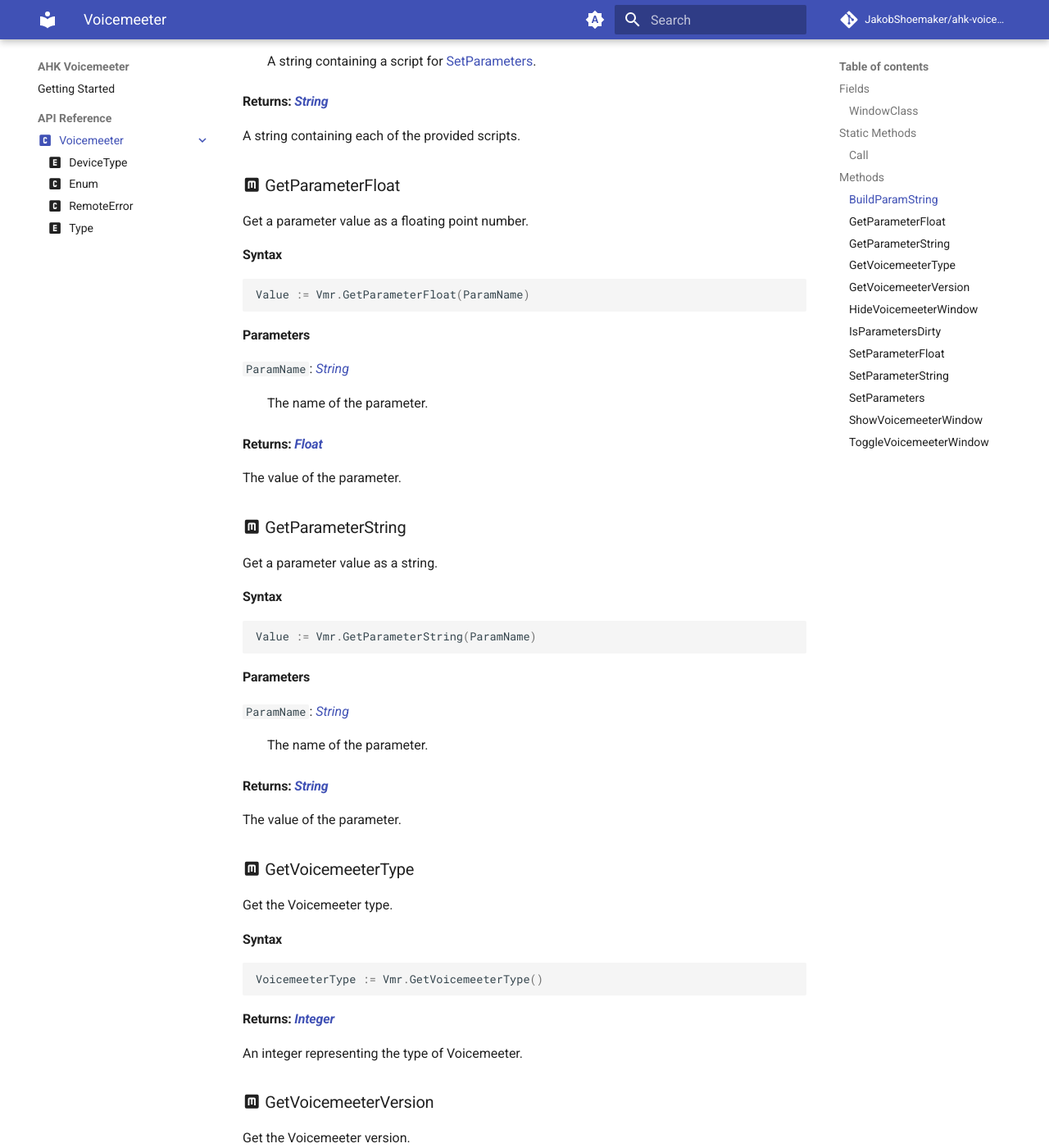
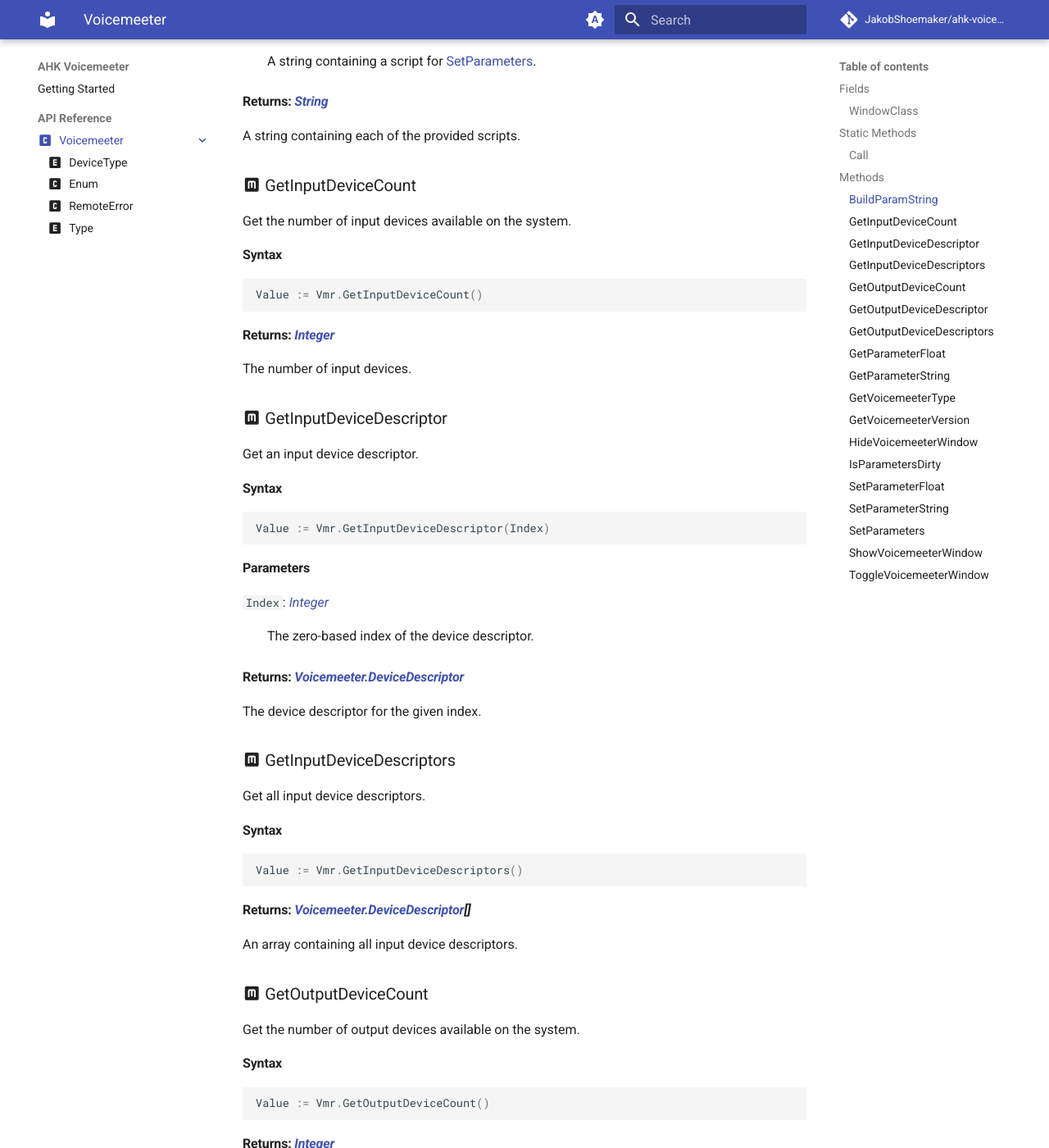
Before and after one commit to JakobShoemaker/ahk-voicemeeter, an MkDocs documentation site: the page built from docs/api-reference/voicemeeter/index.md, in a window 1280 px wide and 1400 px high, scrolled down 1100 px. Shown: the whole window at 82% size. Built offline with MkDocs 1.6.1 and Material for MkDocs 9.7.7, drawn with Linux system fonts in a browser that asks for light colours; comment, search, counter and statistics services are not loaded; some of the changed text lies outside the part shown.

Commit message:
feat: add device enumeration methods

````diff
--- a/docs/api-reference/voicemeeter/index.md
+++ b/docs/api-reference/voicemeeter/index.md
@@ -51,6 +51,102 @@ ParamString := Vmr.BuildParamString(Value1 [, Value2, ..., ValueN])
 #### Returns: *[String](https://www.autohotkey.com/docs/v2/Concepts.htm#strings)*
 
 A string containing each of the provided scripts.
+
+### :material-alpha-m-box: GetInputDeviceCount
+
+Get the number of input devices available on the system.
+
+#### Syntax
+
+```autohotkey
+Value := Vmr.GetInputDeviceCount()
+```
+
+#### Returns: *[Integer](https://www.autohotkey.com/docs/v2/Concepts.htm#numbers)*
+
+The number of input devices.
+
+### :material-alpha-m-box: GetInputDeviceDescriptor
+
+Get an input device descriptor.
+
+#### Syntax
+
+```autohotkey
+Value := Vmr.GetInputDeviceDescriptor(Index)
+```
+
+#### Parameters
+
+`Index`: *[Integer](https://www.autohotkey.com/docs/v2/Concepts.htm#numbers)*
+
+:   The zero-based index of the device descriptor.
+
+#### Returns: *[Voicemeeter.DeviceDescriptor](./device-descriptor.md)*
+
+The device descriptor for the given index.
+
+### :material-alpha-m-box: GetInputDeviceDescriptors
+
+Get all input device descriptors.
+
+#### Syntax
+
+```autohotkey
+Value := Vmr.GetInputDeviceDescriptors()
+```
+
+#### Returns: *[Voicemeeter.DeviceDescriptor](./device-descriptor.md)\[\]*
+
+An array containing all input device descriptors.
+
+### :material-alpha-m-box: GetOutputDeviceCount
+
+Get the number of output devices available on the system.
+
+#### Syntax
+
+```autohotkey
+Value := Vmr.GetOutputDeviceCount()
+```
+
+#### Returns: *[Integer](https://www.autohotkey.com/docs/v2/Concepts.htm#numbers)*
+
+The number of output devices.
+
+### :material-alpha-m-box: GetOutputDeviceDescriptor
+
+Get an output device descriptor.
+
+#### Syntax
+
+```autohotkey
+Value := Vmr.GetOutputDeviceDescriptor(Index)
+```
+
+#### Parameters
+
+`Index`: *[Integer](https://www.autohotkey.com/docs/v2/Concepts.htm#numbers)*
+
+:   The zero-based index of the device descriptor.
+
+#### Returns: *[Voicemeeter.DeviceDescriptor](./device-descriptor.md)*
+
+The device descriptor for the given index.
+
+### :material-alpha-m-box: GetOutputDeviceDescriptors
+
+Get all output device descriptors.
+
+#### Syntax
+
+```autohotkey
+Value := Vmr.GetOutputDeviceDescriptors()
+```
+
+#### Returns: *[Voicemeeter.DeviceDescriptor](./device-descriptor.md)\[\]*
+
+An array containing all output device descriptors.
 
 ### :material-alpha-m-box: GetParameterFloat
 
````
Also changed, not shown: docs/api-reference/voicemeeter/device-descriptor.md (added, +33 -0 lines), 1 other file.
